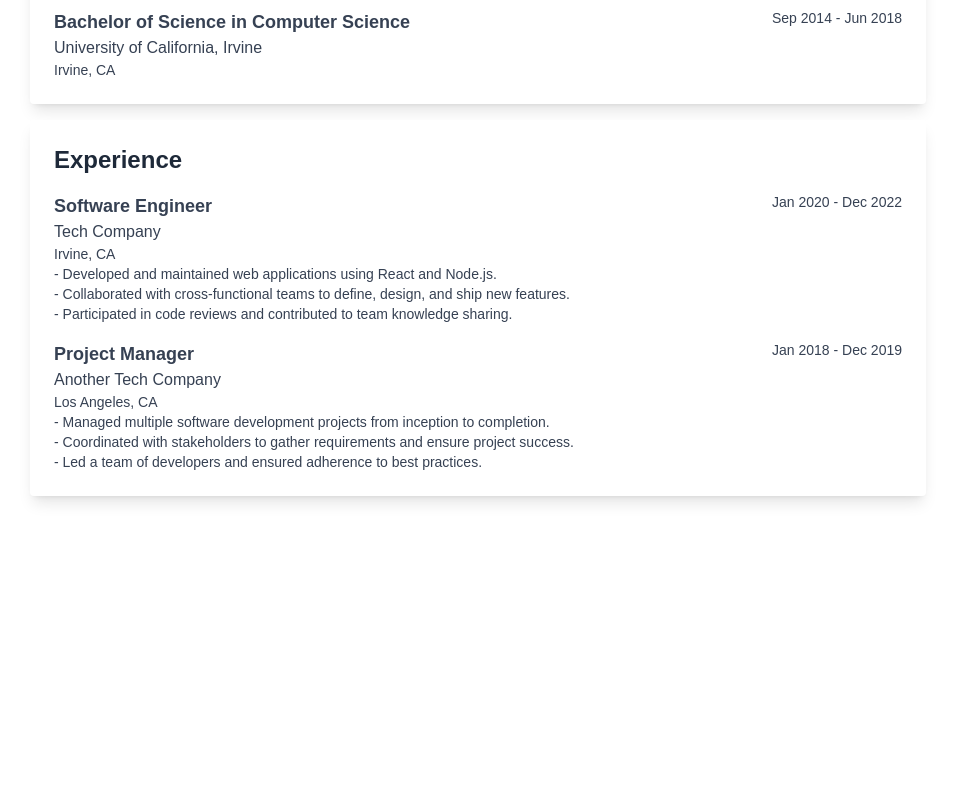
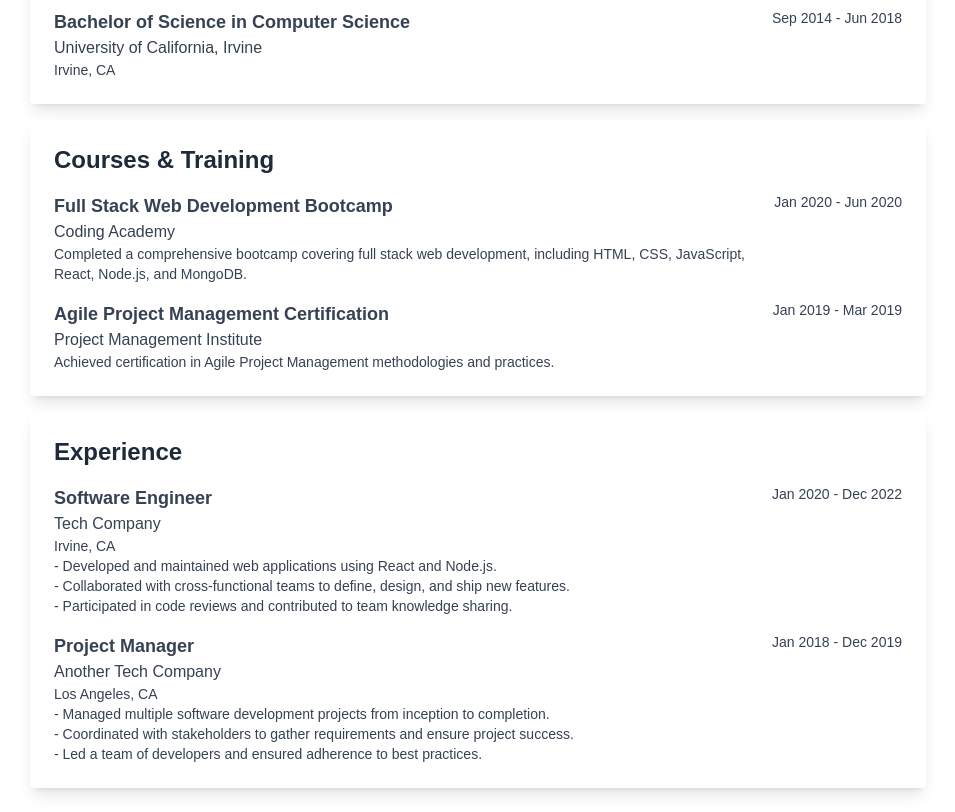
Before and after one commit to KiwiFunk/resume-builder, a Next.js app in the folder resume-app/: page / in a window 1280 px wide. Shown: the part 860-1672 px from the top of the page, without its empty margins (162-1117 px from the left). Before the commit the page ends 1380 px from the top, so only its background shows below. Built offline with nearby package versions, Linux system fonts and the light colour scheme.

Commit message:
Created basic Courses & Training component

```diff
--- a/resume-app/src/UserData.js
+++ b/resume-app/src/UserData.js
@@ -90,6 +90,22 @@ let data = {
             startDate: "2018-09-01",
             endDate: "2020-06-30"
         }
+    ],
+    training: [
+        {
+            title: "Full Stack Web Development Bootcamp",
+            institution: "Coding Academy",
+            startDate: "2020-01-01",
+            endDate: "2020-06-30",
+            description: `Completed a comprehensive bootcamp covering full stack web development, including HTML, CSS, JavaScript, React, Node.js, and MongoDB.`
+        },
+        {
+            title: "Agile Project Management Certification",
+            institution: "Project Management Institute",
+            startDate: "2019-01-01",
+            endDate: "2019-03-31",
+            description: `Achieved certification in Agile Project Management methodologies and practices.`
+        }
     ]
 }
 
--- a/resume-app/src/app/page.js
+++ b/resume-app/src/app/page.js
@@ -3,6 +3,7 @@ import Education from "@/components/Education";
 import Socials from "@/components/Socials";
 import WorkExperience from "@/components/WorkExperience";
 import Skills from "@/components/Skills";
+import CoursesAndTraining from "@/components/CoursesAndTraining";
 
 import data from "@/UserData";  // Importing data from UserData.js
 
@@ -27,6 +28,9 @@ export default function Home() {
       <Skills data={data} />
 
       <Education data={data}/>
+      <CoursesAndTraining data={data}/>
+
+      {/* Add a new section for Projects */}
       <WorkExperience data={data}/>
     </main>
   );
--- /dev/null
+++ b/resume-app/src/components/CoursesAndTraining.js
@@ -0,0 +1,38 @@
+export default function Training({ data }) {
+    return (
+        <div className="mt-4 p-6 bg-white rounded shadow-lg w-full max-w-4xl">
+            <h2 className="text-2xl font-bold text-gray-800">Courses & Training</h2>
+            {data.training
+                .sort((a, b) => new Date(b.startDate) - new Date(a.startDate)) // Sort by startDate (Descending)
+                .map((course, index) => (
+                    <div key={index} className="mt-4 flex flex-row">
+
+                        <div className="flex-grow">
+                            <p className="text-gray-700 text-lg font-bold">{course.title}</p>
+                            <p className="text-gray-700">{course.institution}</p>
+                            <p className="text-gray-700 text-sm">{course.description}</p>
+                        </div>
+
+                        {/* Format the start and end dates using toLocaleDateString */}
+                        <div className="flex-shrink">
+                            <p className="text-gray-700 text-sm whitespace-nowrap">
+                                {new Date(course.startDate).toLocaleDateString("en-US", {
+                                year: "numeric",
+                                month: "short",
+                                })}
+                                {" "}
+                                -
+                                {" "}
+                                {new Date(course.endDate).toLocaleDateString("en-US", {
+                                year: "numeric",
+                                month: "short",
+                                })}
+                            </p>
+                        </div>
+
+                    </div>
+                ))
+            }
+        </div>
+    );
+}
```
